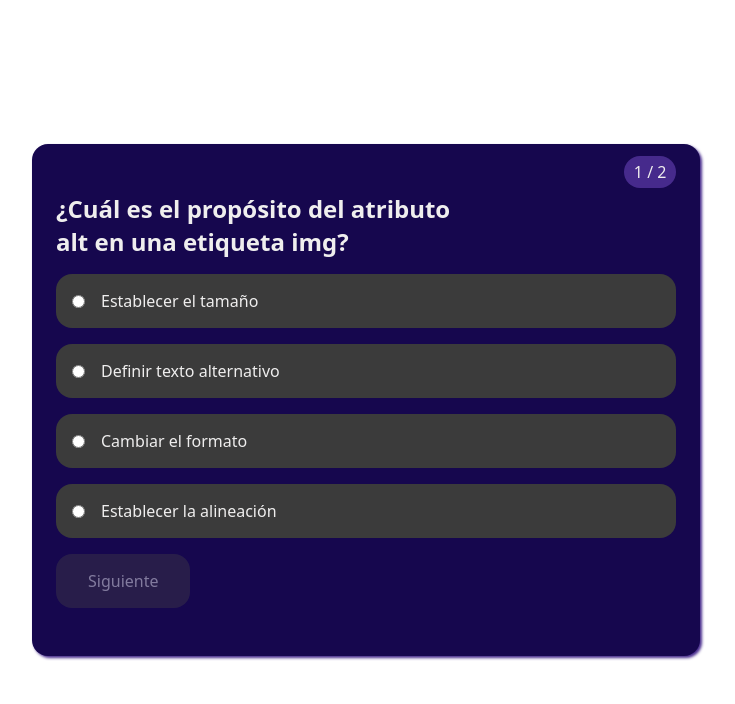
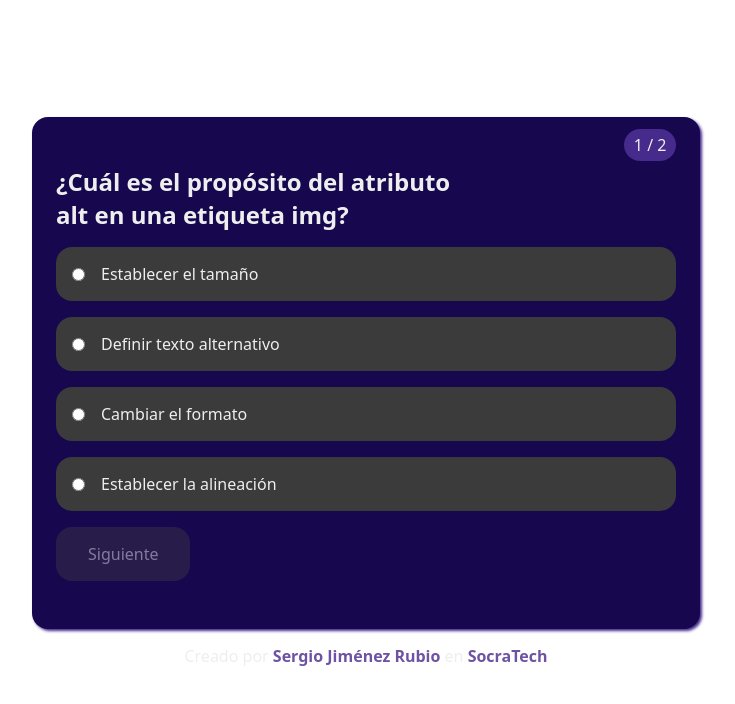
Before and after one commit to reposocratech/HTML-CSS-Quiz, a React (Vite) app: page / in a window 1280 px wide. Shown: the top 704 px of the page, without its empty margins (274-1009 px from the left). Built offline with nearby package versions, Linux system fonts and the light colour scheme.

Commit message:
Componente footer y configuración eslint

```diff
--- a/package.json
+++ b/package.json
@@ -19,6 +19,7 @@
     "@types/react-dom": "^18.3.1",
     "@vitejs/plugin-react-swc": "^3.5.0",
     "eslint": "^9.13.0",
+    "eslint-config-socratech": "^0.0.2",
     "eslint-plugin-react": "^7.37.2",
     "eslint-plugin-react-hooks": "^5.0.0",
     "eslint-plugin-react-refresh": "^0.4.14",
--- a/src/App.jsx
+++ b/src/App.jsx
@@ -1,7 +1,8 @@
-import { useState } from "react";
-import { questions } from "./data/questions";
-import { InfoIcon } from "./components/icons/InfoIcon";
-import "./App.css";
+import { useState } from 'react';
+import { questions } from './data/questions';
+import { InfoIcon } from './components/icons/InfoIcon';
+import './App.css';
+import { Footer } from './components/footer/Footer';
 
 const Quiz = () => {
   const [currentQuestion, setCurrentQuestion] = useState(0);
@@ -38,6 +39,7 @@ const Quiz = () => {
   };
 
   return (
+    <>
       <main>
         {completed ? (
           <article className="quiz">
@@ -58,14 +60,14 @@ const Quiz = () => {
                   className={`option ${
                     selectedOption !== null &&
                   option.id === questions[currentQuestion].correctAnswer
-                    ? "correct"
-                    : ""
+                      ? 'correct'
+                      : ''
                   }
                 ${
                 selectedOption === option.id &&
                   option.id !== questions[currentQuestion].correctAnswer
-                    ? "incorrect"
-                    : ""
+                  ? 'incorrect'
+                  : ''
                 }`}
                   key={option.id}
                 >
@@ -95,7 +97,7 @@ const Quiz = () => {
                 <button onClick={handlePrevious}>Anterior</button>
               )}
               <button
-              className={`${selectedOption === null ? "disabled" : ""}`}
+                className={`${selectedOption === null ? 'disabled' : ''}`}
                 disabled={selectedOption === null}
                 onClick={() => handleNext(selectedOption)}
               >
@@ -105,6 +107,8 @@ const Quiz = () => {
           </article>
         )}
       </main>
+      <Footer/>
+    </>
   );
 };
 
--- /dev/null
+++ b/src/components/footer/Footer.jsx
@@ -0,0 +1,26 @@
+import './footer.css';
+
+export const Footer = () => {
+  return (
+    <footer>
+      <p>
+        Creado por {''}
+        <a
+          href="https://www.linkedin.com/in/sergio-jim%C3%A9nez-rubio/"
+          rel="noopener noreferrer"
+          target="_blank"
+        >
+          Sergio Jiménez Rubio {''}
+        </a>
+        en {''}
+        <a
+          href="https://socratech.es"
+          rel="noopener noreferrer"
+          target="_blank"
+        >
+          SocraTech
+        </a>
+      </p>
+    </footer>
+  );
+};
--- /dev/null
+++ b/src/components/footer/footer.css
@@ -0,0 +1,16 @@
+@scope (footer) {
+  :scope {
+    text-align: center;
+    padding: 1rem;
+
+    a {
+      text-decoration: none;
+      color: var(--info-color);
+      font-weight: bold;
+
+      &:hover {
+        text-decoration: underline;
+      }
+    }
+  }
+}
```
Also changed, not shown: eslint.config.js (+8 -6 lines), src/data/questions.js (+14 -14 lines), 1 other file (tests, documents, lock files or other folders). Lines whose indentation alone changed are shown as unchanged.
